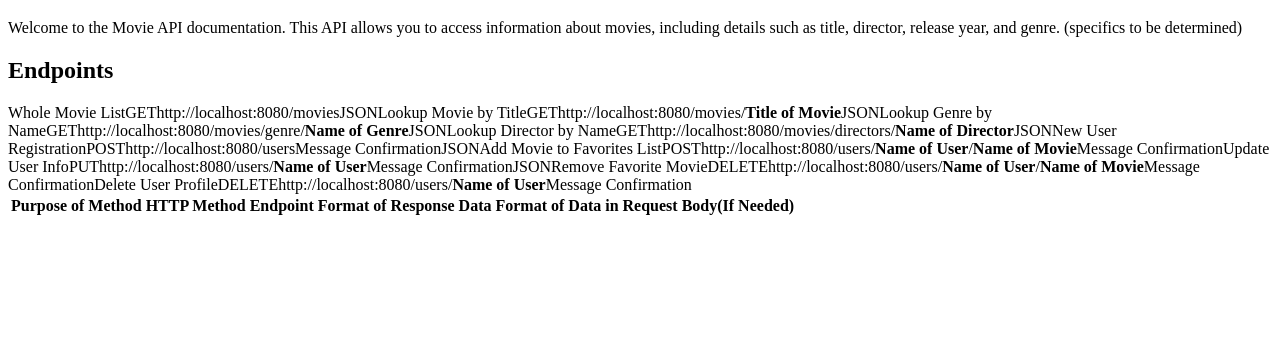
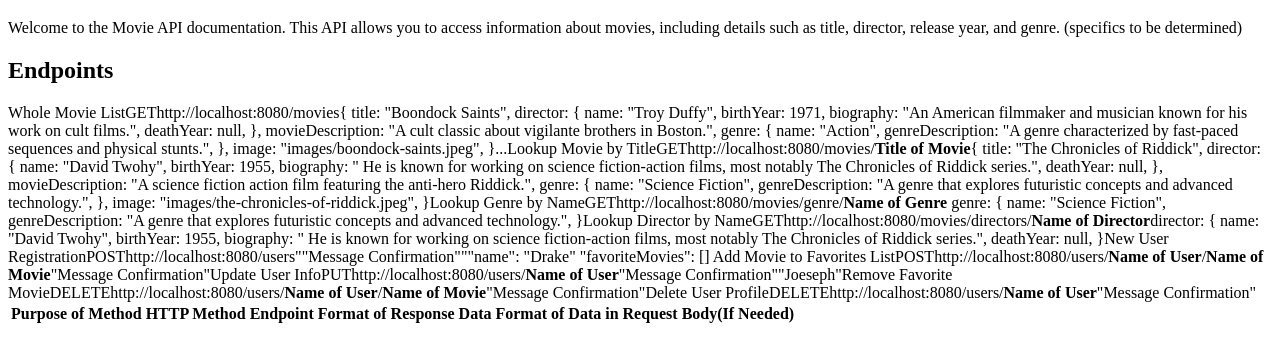
Before and after one commit to Drake-Estilette/movie-api, a website: page public/documentation.html in a window 1280 px wide. Shown: the part 61-422 px from the top of the page. Drawn offline with Linux system fonts and the light colour scheme.

Commit message:
updated documentation

```diff
--- a/public/documentation.html
+++ b/public/documentation.html
@@ -26,13 +26,30 @@
         <tb>Whole Movie List</tb>
         <tb>GET</tb>
         <tb>http://localhost:8080/movies</tb>
-        <tb>JSON</tb>
+        <tb
+          >{ title: "Boondock Saints", director: { name: "Troy Duffy",
+          birthYear: 1971, biography: "An American filmmaker and musician known
+          for his work on cult films.", deathYear: null, }, movieDescription: "A
+          cult classic about vigilante brothers in Boston.", genre: { name:
+          "Action", genreDescription: "A genre characterized by fast-paced
+          sequences and physical stunts.", }, image:
+          "images/boondock-saints.jpeg", }...</tb
+        >
       </tr>
       <tr>
         <tb>Lookup Movie by Title</tb>
         <tb>GET</tb>
         <tb>http://localhost:8080/movies/<strong>Title of Movie</strong></tb>
-        <tb>JSON</tb>
+        <tb
+          >{ title: "The Chronicles of Riddick", director: { name: "David
+          Twohy", birthYear: 1955, biography: " He is known for working on
+          science fiction-action films, most notably The Chronicles of Riddick
+          series.", deathYear: null, }, movieDescription: "A science fiction
+          action film featuring the anti-hero Riddick.", genre: { name: "Science
+          Fiction", genreDescription: "A genre that explores futuristic concepts
+          and advanced technology.", }, image:
+          "images/the-chronicles-of-riddick.jpeg", }</tb
+        >
       </tr>
       <tr>
         <tb>Lookup Genre by Name</tb>
@@ -40,7 +57,10 @@
         <tb
           >http://localhost:8080/movies/genre/<strong>Name of Genre</strong></tb
         >
-        <tb>JSON</tb>
+        <tb>
+          genre: { name: "Science Fiction", genreDescription: "A genre that
+          explores futuristic concepts and advanced technology.", }</tb
+        >
       </tr>
       <tr>
         <tb>Lookup Director by Name</tb>
@@ -50,14 +70,18 @@
             >Name of Director</strong
           ></tb
         >
-        <tb>JSON</tb>
+        <tb
+          >director: { name: "David Twohy", birthYear: 1955, biography: " He is
+          known for working on science fiction-action films, most notably The
+          Chronicles of Riddick series.", deathYear: null, }</tb
+        >
       </tr>
       <tr>
         <tb>New User Registration</tb>
         <tb>POST</tb>
         <tb>http://localhost:8080/users</tb>
-        <tb>Message Confirmation</tb>
-        <tb>JSON</tb>
+        <tb>""Message Confirmation""</tb>
+        <tb>"name": "Drake" "favoriteMovies": [] </tb>
       </tr>
       <tr>
         <tb>Add Movie to Favorites List</tb>
@@ -67,14 +91,14 @@
             >Name of Movie</strong
           ></tb
         >
-        <tb>Message Confirmation</tb>
+        <tb>"Message Confirmation"</tb>
       </tr>
       <tr>
         <tb>Update User Info</tb>
         <tb>PUT</tb>
         <tb>http://localhost:8080/users/<strong>Name of User</strong></tb>
-        <tb>Message Confirmation</tb>
-        <tb>JSON</tb>
+        <tb>"Message Confirmation"</tb>
+        <tb>"Joeseph"</tb>
       </tr>
       <tr>
         <tb>Remove Favorite Movie</tb>
@@ -84,13 +108,13 @@
             >Name of Movie</strong
           ></tb
         >
-        <tb>Message Confirmation</tb>
+        <tb>"Message Confirmation"</tb>
       </tr>
       <tr>
         <tb>Delete User Profile</tb>
         <tb>DELETE</tb>
         <tb>http://localhost:8080/users/<strong>Name of User</strong></tb>
-        <tb>Message Confirmation</tb>
+        <tb>"Message Confirmation"</tb>
       </tr>
     </table>
   </body>
```
